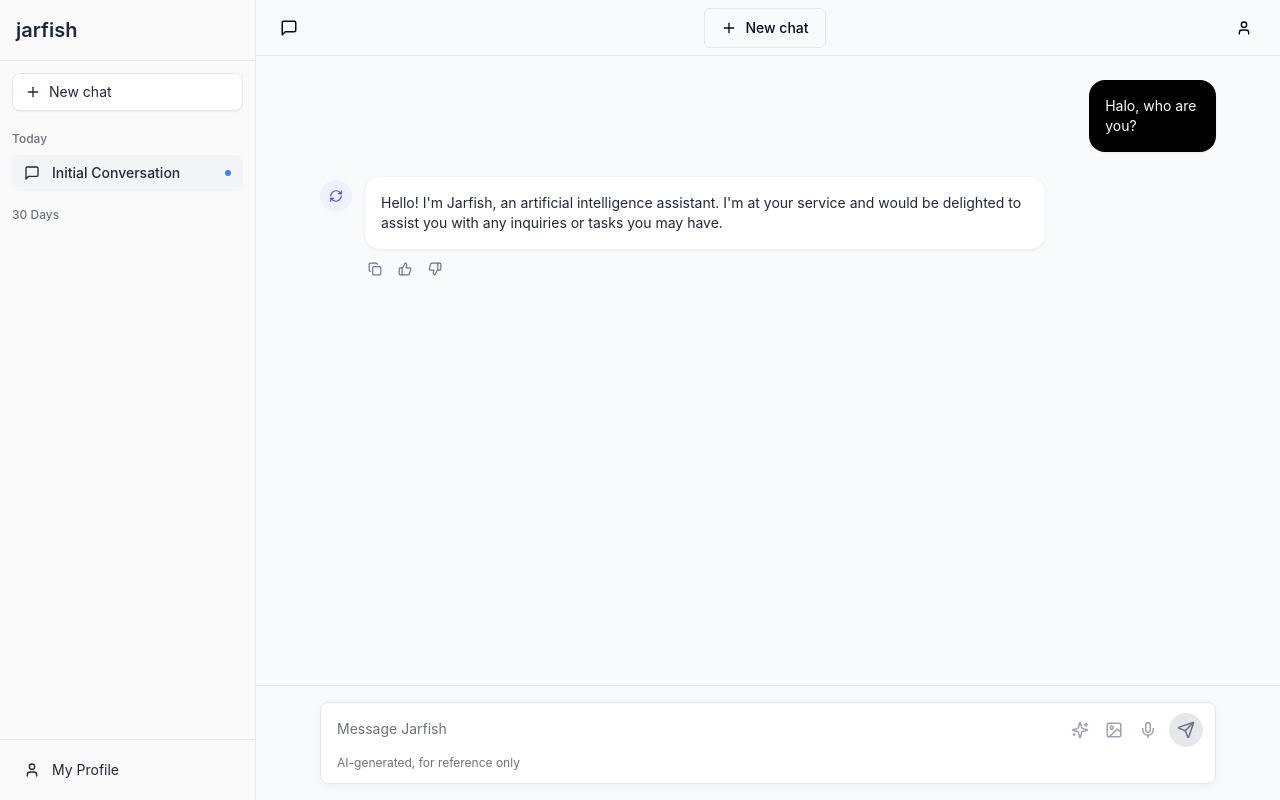
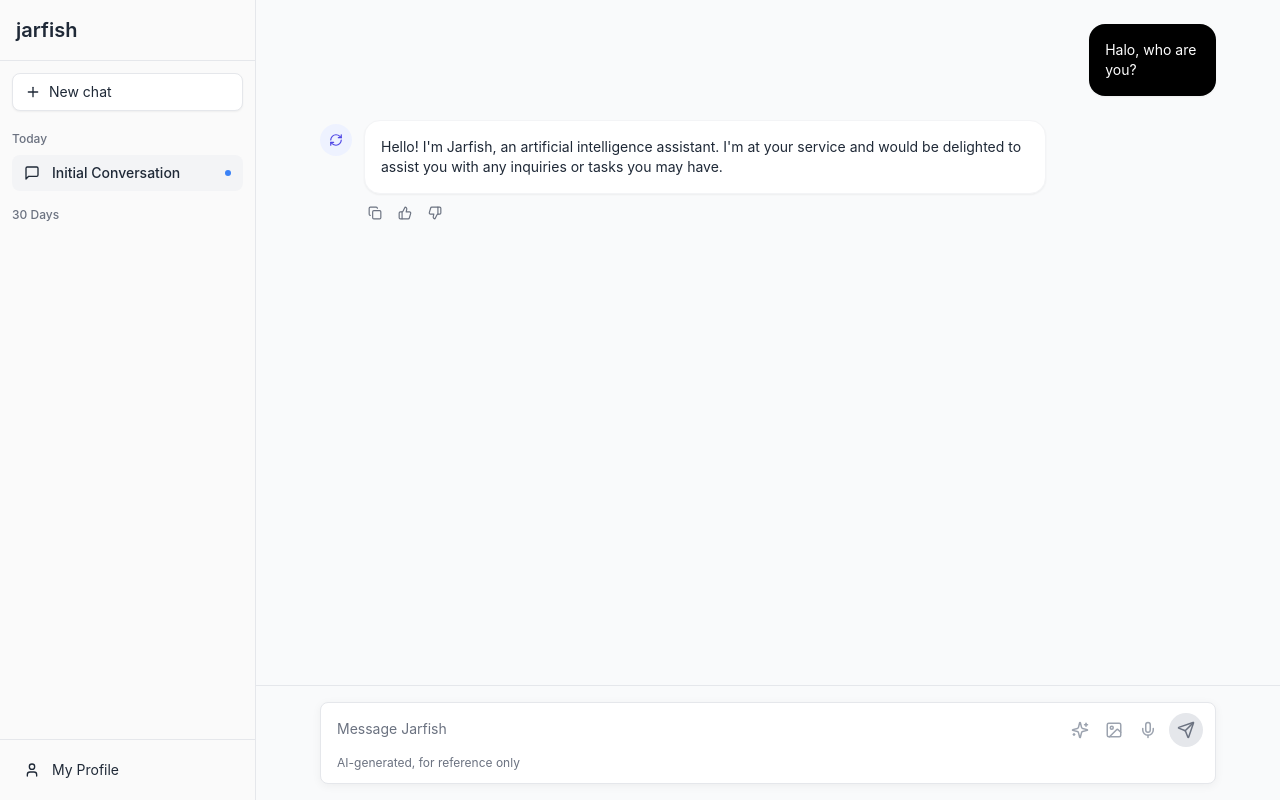
Before and after one commit to ihsanrama/pure-css-journey, a React (Vite) app: page / in a window 1280 px wide. Built offline with nearby package versions, Linux system fonts and the light colour scheme.

Commit message:
Remove header
Removed the header component from the application.

```diff
--- a/src/pages/Index.tsx
+++ b/src/pages/Index.tsx
@@ -1,3 +1,4 @@
+
 import React, { useState, useRef, useEffect } from 'react';
 import ChatMessage, { MessageProps } from '../components/ChatMessage';
 import ChatInput from '../components/ChatInput';
@@ -163,26 +164,6 @@ const Index = () => {
       )}
 
       <div className="flex flex-col flex-1 overflow-hidden">
-        <header className="h-14 border-b border-gray-200 flex items-center justify-between px-4">
-          <div className="flex items-center">
-            <button
-              onClick={toggleSidebar}
-              className="p-2 rounded-md hover:bg-gray-100 transition-colors"
-            >
-              <MessageSquare size={18} />
-            </button>
-          </div>
-
-          <Button onClick={handleNewChat} variant="outline" className="flex items-center gap-2">
-            <Plus size={16} />
-            <span>New chat</span>
-          </Button>
-
-          <Button variant="ghost" className="w-10 h-10 p-0 rounded-full">
-            <User size={18} />
-          </Button>
-        </header>
-
         <div className="flex-1 overflow-y-auto p-6 scrollbar-hide chat-window-container">
           <div className="max-w-4xl mx-auto">
             {messages.length > 0 ? (
```
